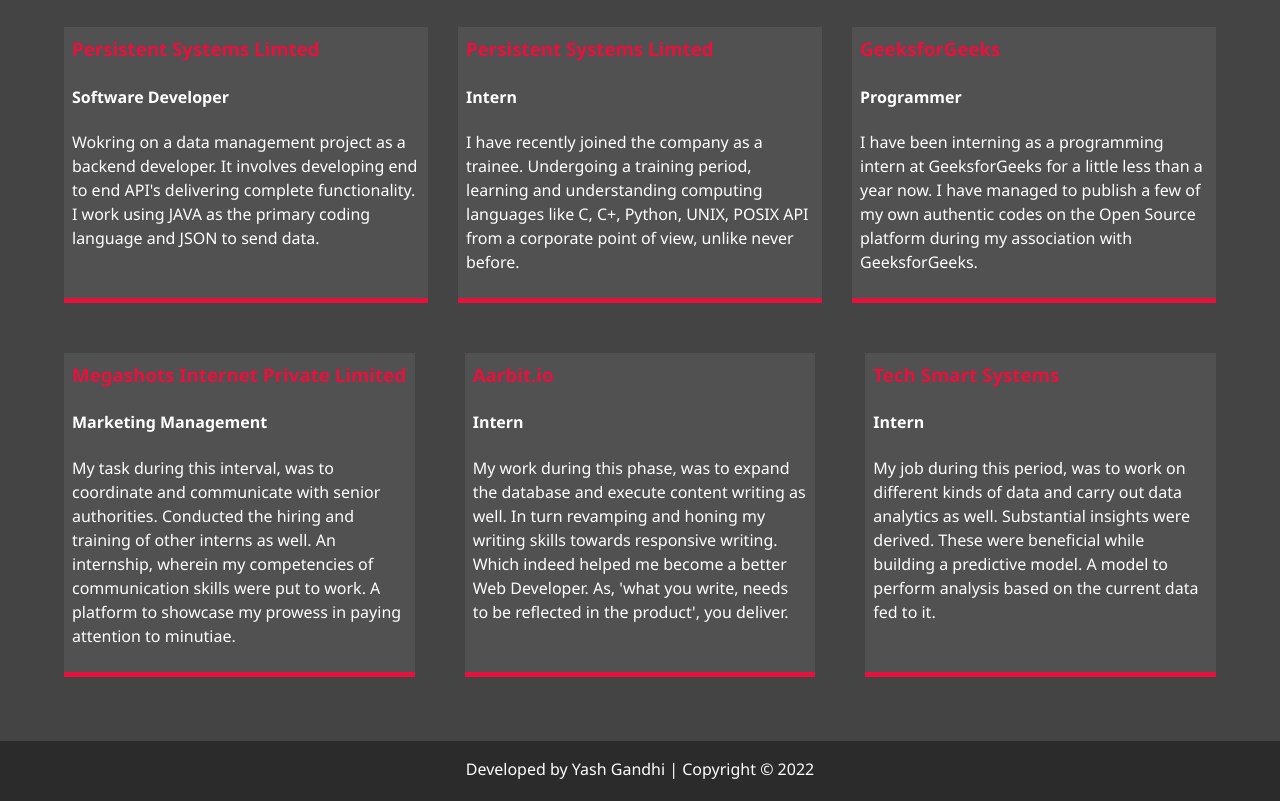
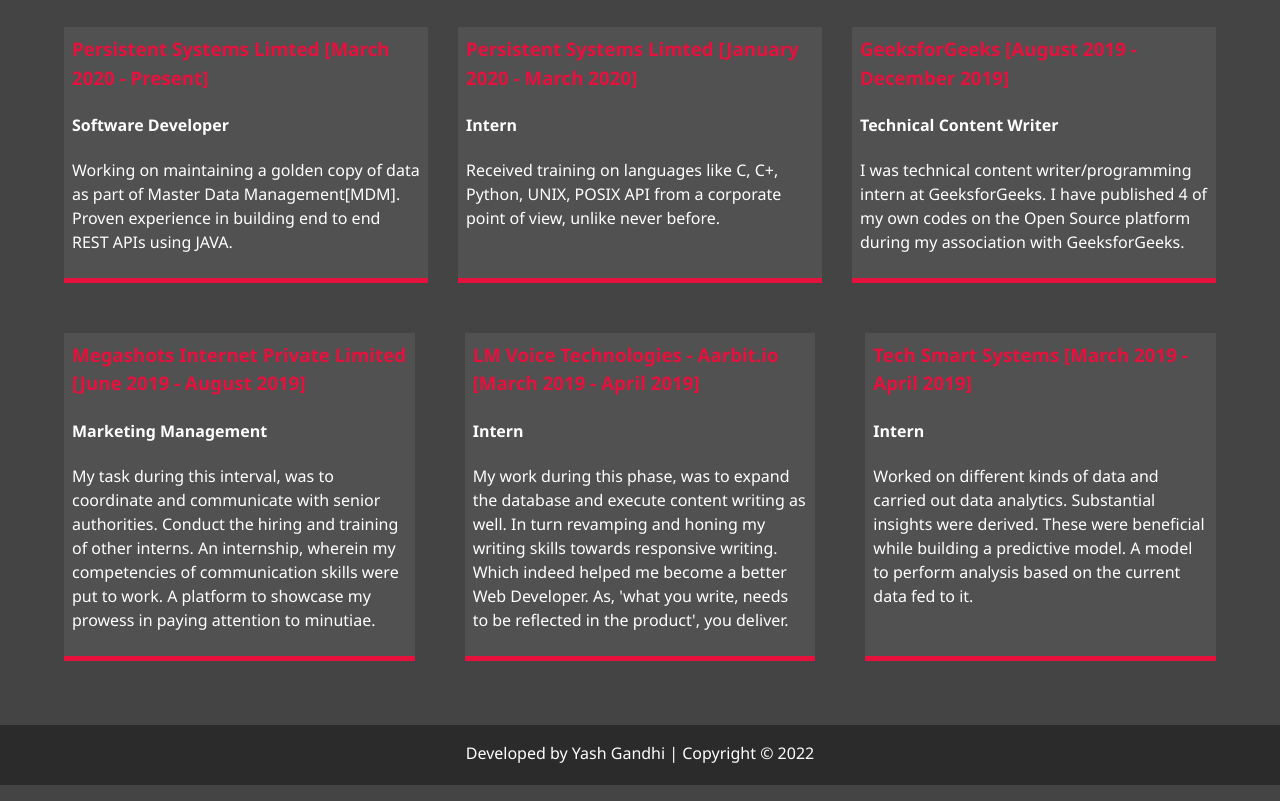
Before and after one commit to YashGandhi21/Yash, a website: page my_portfolio/about.html in a window 1280 px wide. Shown: the part 691-1492 px from the top of the page. Drawn offline with Linux system fonts and the light colour scheme.

Commit message:
Updated about me and resume
Changes made to files

```diff
--- a/my_portfolio/about.html
+++ b/my_portfolio/about.html
@@ -80,36 +80,35 @@
       <div class="job job-1">
         <h3 class="text-secondary">
           <b>Persistent Systems Limted</b>
+		  <b>[March 2020 - Present]</b>
         </h3>
         <h4>Software Developer</h4>
         <p>
-          Wokring on a data management project as a backend developer. It involves developing end to end API's
-          delivering
-          complete functionality. I work using JAVA as the primary coding language and JSON to send data.
+          Working on maintaining a golden copy of data as part of Master Data Management[MDM]. Proven experience in building end to end REST APIs using JAVA.
         </p>
       </div>
 
       <div class="job job-2">
         <h3 class="text-secondary">
           <b>Persistent Systems Limted</b>
+		  <b>[January 2020 - March 2020]</b>
         </h3>
         <h4>Intern</h4>
         <p>
-          I have recently joined the company as a trainee. Undergoing a
-          training period, learning and understanding computing languages like
-          C, C+, Python, UNIX, POSIX API from a corporate point of view,
+          Received training on languages like C, C+, Python, UNIX, POSIX API from a corporate point of view,
           unlike never before.
         </p>
       </div>
 
       <div class="job job-3">
-        <h3 class="text-secondary"><b>GeeksforGeeks</b></h3>
-        <h4>Programmer</h4>
+        <h3 class="text-secondary">
+			<b>GeeksforGeeks</b>
+			<b>[August 2019 - December 2019]</b>
+		</h3>
+        <h4>Technical Content Writer</h4>
         <p>
-          I have been interning as a programming intern at GeeksforGeeks for a
-          little less than a year now. I have managed to publish a few of my
-          own authentic codes on the Open Source platform during my
-          association with GeeksforGeeks.
+          I was technical content writer/programming intern at GeeksforGeeks. I have published 4 of my
+          own codes on the Open Source platform during my association with GeeksforGeeks.
         </p>
       </div>
     </div>
@@ -118,19 +117,23 @@
       <div class="job job-4">
         <h3 class="text-secondary">
           <b>Megashots Internet Private Limited</b>
+		  <b>[June 2019 - August 2019]</b>
         </h3>
         <h4>Marketing Management</h4>
         <p>
           My task during this interval, was to coordinate and communicate with
-          senior authorities. Conducted the hiring and training of other
-          interns as well. An internship, wherein my competencies of
+          senior authorities. Conduct the hiring and training of other
+          interns. An internship, wherein my competencies of
           communication skills were put to work. A platform to showcase my
           prowess in paying attention to minutiae.
         </p>
       </div>
 
       <div class="job job-5">
-        <h3 class="text-secondary"><b>Aarbit.io</b></h3>
+        <h3 class="text-secondary">
+			<b>LM Voice Technologies - Aarbit.io</b>
+			<b>[March 2019 - April 2019]</b>
+		</h3>
         <h4>Intern</h4>
         <p>
           My work during this phase, was to expand the database and execute
@@ -142,13 +145,14 @@
       </div>
 
       <div class="job job-6">
-        <h3 class="text-secondary"><b>Tech Smart Systems</b></h3>
+        <h3 class="text-secondary">
+			<b>Tech Smart Systems</b>
+			<b>[March 2019 - April 2019]</b>
+		</h3>
         <h4>Intern</h4>
         <p>
-          My job during this period, was to work on different kinds of data
-          and carry out data analytics as well. Substantial insights were
-          derived. These were beneficial while building a predictive model. A
-          model to perform analysis based on the current data fed to it.
+          Worked on different kinds of data and carried out data analytics. Substantial insights were
+          derived. These were beneficial while building a predictive model. A model to perform analysis based on the current data fed to it.
         </p>
       </div>
     </div>
```
Also changed, not shown: my_portfolio/yash.html (+2 -2 lines), 1 other file.
